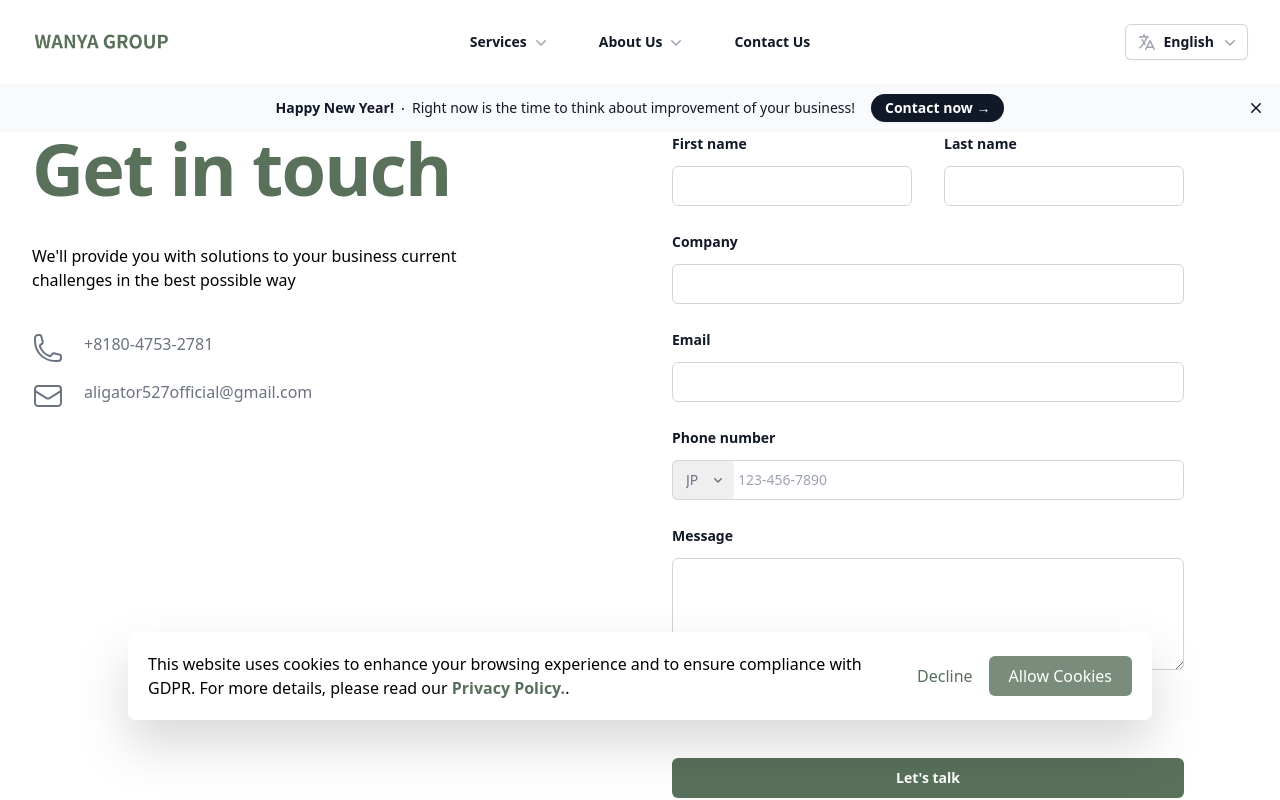
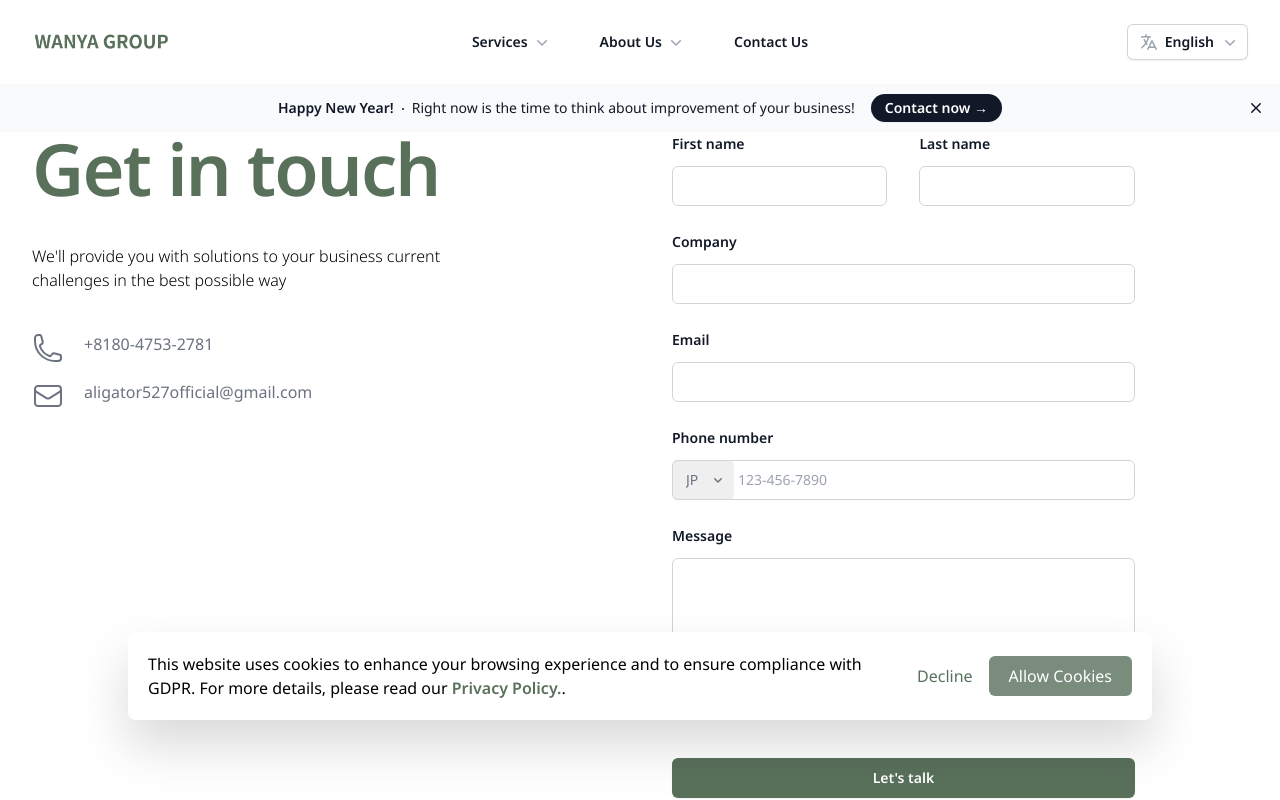
Before and after one commit to aligator527/aligator527.github.io, a Next.js app: page /en/contact in a window 1280 px wide. Shown: the top 800 px of the page. Built offline with nearby package versions, Linux system fonts and the light colour scheme.

Commit message:
Correct fonts

```diff
--- a/src/app/globals.css
+++ b/src/app/globals.css
@@ -1,8 +1,6 @@
 @tailwind base;
 @tailwind components;
 @tailwind utilities;
-
-@import url('https://fonts.googleapis.com/css2?family=Noto+Sans+JP:wght@100..900&family=Noto+Sans+SC:wght@100..900&family=Noto+Sans:ital,wght@0,100..900;1,100..900&display=swap');
 
 body {
   font-family: "Noto Sans", "Noto Sans JP", "Noto Sans SC", serif;
--- a/src/app/layout.tsx
+++ b/src/app/layout.tsx
@@ -1,18 +1,6 @@
 import type { Metadata } from "next";
-import localFont from "next/font/local";
 import "./globals.css";
 import { Providers } from "./providers";
-
-const geistSans = localFont({
-  src: "./fonts/GeistVF.woff",
-  variable: "--font-geist-sans",
-  weight: "100 900",
-});
-const geistMono = localFont({
-  src: "./fonts/GeistMonoVF.woff",
-  variable: "--font-geist-mono",
-  weight: "100 900",
-});
 
 export const metadata: Metadata = {
   title: "Wanya Group | ワニャグループ",
@@ -26,7 +14,12 @@ export default function RootLayout({
 }>) {
   return (
     <html lang="en">
-      <body className={`${geistSans.variable} ${geistMono.variable} antialiased`}>
+      <head>
+        <style>
+          @import url('https://fonts.googleapis.com/css2?family=Noto+Sans+JP:wght@100..900&family=Noto+Sans+SC:wght@100..900&family=Noto+Sans:ital,wght@0,100..900;1,100..900&display=swap');
+        </style>
+      </head>
+      <body className={`antialiased`}>
         <Providers>{children}</Providers>
       </body>
     </html>
--- a/src/components/footer/index.tsx
+++ b/src/components/footer/index.tsx
@@ -113,7 +113,7 @@ export default function Footer() {
                             <path
                                 fillRule="evenodd"
                                 d="M1.5 4.5a3 3 0 013-3h1.372c.86 0 1.61.586 1.819 1.42l1.105 4.423a1.875 1.875 0 01-.694 1.955l-1.293.97c-.135.101-.164.249-.126.352a11.285 11.285 0 006.697 6.697c.103.038.25.009.352-.126l.97-1.293a1.875 1.875 0 011.955-.694l4.423 1.105c.834.209 1.42.959 1.42 1.82V19.5a3 3 0 01-3 3h-2.25C8.552 22.5 1.5 15.448 1.5 6.75V4.5z"
-                                clip-rule="evenodd" />
+                                clipRule="evenodd" />
                             </svg>
                         </span>
                             + 8180-4753-2781
```
Also changed, not shown: src/app/fonts/GeistMonoVF.woff (deleted), src/app/fonts/GeistVF.woff (deleted).
